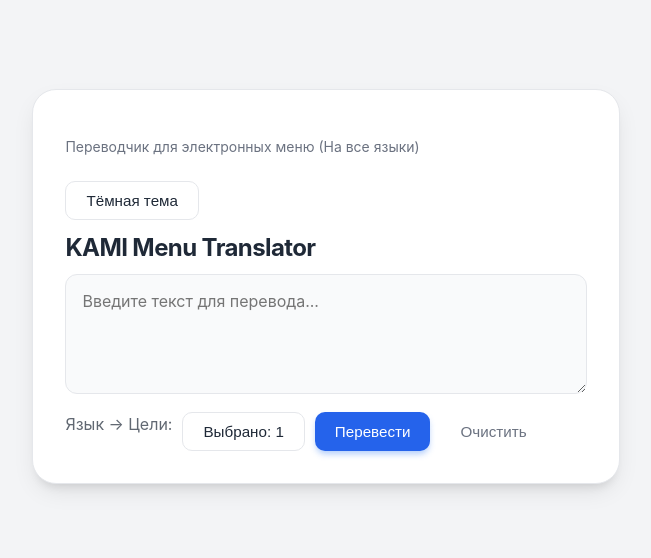
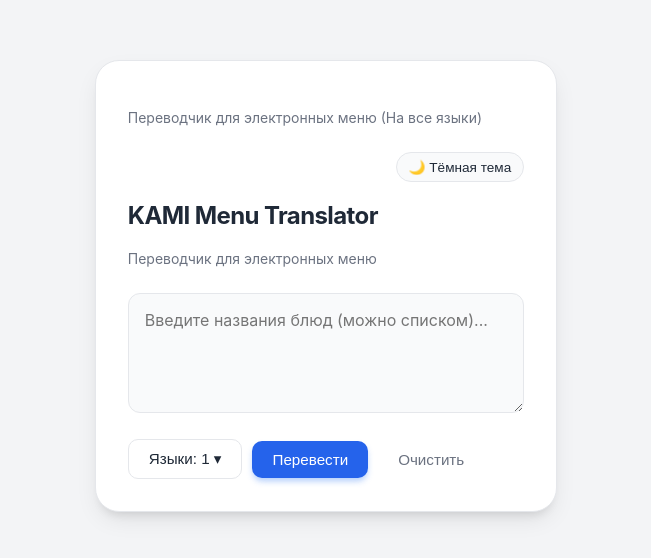
Before and after one commit to su1tik/ai-menu-translator, a React (Vite) app: page / in a window 1280 px wide. Shown: the part 114-672 px from the top of the page, without its empty margins (334-985 px from the left). Built offline with nearby package versions, Linux system fonts and the light colour scheme.

Commit message:
Обновление полностью translator.jsx файла

```diff
--- a/src/components/Translator.jsx
+++ b/src/components/Translator.jsx
@@ -1,4 +1,5 @@
 import { useState, useEffect } from "react";
+import { lightTheme, darkTheme } from "../themes"; // Импортируем цвета
 
 export default function Translator() {
   const [text, setText] = useState("");
@@ -9,17 +10,25 @@ export default function Translator() {
   const [showDropdown, setShowDropdown] = useState(false);
   const [theme, setTheme] = useState("light");
 
+  // 1. Инициализация темы при загрузке
   useEffect(() => {
     const saved = localStorage.getItem("theme") || "light";
     setTheme(saved);
-    document.body.classList.toggle("dark", saved === "dark");
   }, []);
 
+  // 2. ПРИМЕНЕНИЕ ТЕМЫ: При каждом изменении theme красим сайт
+  useEffect(() => {
+    const themeObj = theme === "light" ? lightTheme : darkTheme;
+
+    Object.keys(themeObj).forEach((key) => {
+      document.documentElement.style.setProperty(key, themeObj[key]);
+    });
+
+    localStorage.setItem("theme", theme);
+  }, [theme]);
+
   const toggleTheme = () => {
-    const next = theme === "light" ? "dark" : "light";
-    setTheme(next);
-    localStorage.setItem("theme", next);
-    document.body.classList.toggle("dark", next === "dark");
+    setTheme((prev) => (prev === "light" ? "dark" : "light"));
   };
 
   const languages = [
@@ -83,58 +92,41 @@ export default function Translator() {
 
     setLoading(true);
     setError("");
-    setTranslations({}); // Очищаем старые переводы
+    setTranslations({});
 
     const source = detectLanguageImproved(text);
-    // const apiUrl = import.meta.env.VITE_API_URL || "http://localhost:5000";
-    const apiUrl = "";
+    const apiUrl = ""; // Работаем через Vercel API
 
     try {
-      // Проходим по каждому языку по очереди
-      for (const [index, target] of targets.entries()) {
-        // Пауза перед запросом (кроме самого первого), чтобы не злить Google
-        // Увеличили до 1500мс (1.5 сек) для надежности
-        if (index > 0) {
-          await new Promise((resolve) => setTimeout(resolve, 1500));
-        }
-
+      // 3. УСКОРЕНИЕ: Запускаем все переводы параллельно (без задержек)
+      const promises = targets.map(async (target) => {
         try {
           const res = await fetch(`${apiUrl}/api/translate`, {
             method: "POST",
             headers: { "Content-Type": "application/json" },
-            body: JSON.stringify({
-              text,
-              source,
-              target,
-            }),
+            body: JSON.stringify({ text, source, target }),
           });
 
           const json = await res.json();
 
-          // Если сервер вернул ошибку (например, лимит), показываем её
-          if (json.error) {
-            throw new Error(json.error);
-          }
+          if (json.error) throw new Error(json.error);
 
-          let output = json.translation;
-          if (!output) output = "Ошибка сервера (пустой ответ)";
-
+          let output = json.translation || "Ошибка сервера";
           if (target === "tr") output = toLatin(output);
 
-          // Обновляем состояние СРАЗУ, не дожидаясь остальных языков
+          // Обновляем UI сразу по готовности каждого языка
+          setTranslations((prev) => ({ ...prev, [target]: output }));
+        } catch (err) {
+          console.error(`Ошибка ${target}:`, err);
           setTranslations((prev) => ({
             ...prev,
-            [target]: output,
-          }));
-        } catch (err) {
-          console.error(`Ошибка для языка ${target}:`, err);
-          // Записываем ошибку в поле перевода, чтобы было видно, что пошло не так
-          setTranslations((prev) => ({
-            ...prev,
-            [target]: "Не удалось перевести (попробуйте позже)",
+            [target]: "Не удалось перевести",
           }));
         }
-      }
+      });
+
+      // Ждем завершения всех запросов
+      await Promise.all(promises);
     } catch (globalErr) {
       setError("Общая ошибка приложения");
     } finally {
@@ -144,47 +136,47 @@ export default function Translator() {
 
   const handleCopy = (text) => {
     navigator.clipboard.writeText(text);
-    const btn = document.activeElement;
-    btn.classList.add("copied");
-    setTimeout(() => btn.classList.remove("copied"), 800);
   };
 
   return (
     <div>
-      <button
-        onClick={toggleTheme}
-        className="btn btn-secondary"
-        style={{ marginBottom: 10 }}>
-        {theme === "light" ? "Тёмная тема" : "Светлая тема"}
-      </button>
+      {/* Кнопка смены темы справа сверху */}
+      <div style={{ display: "flex", justifyContent: "flex-end" }}>
+        <button onClick={toggleTheme} className="theme-toggle-btn">
+          {theme === "light" ? "🌙 Тёмная тема" : "☀️ Светлая тема"}
+        </button>
+      </div>
 
       <h2>KAMI Menu Translator</h2>
+      <p className="small">Переводчик для электронных меню</p>
 
       <textarea
-        rows={4}
         className="input-box"
-        placeholder="Введите текст для перевода..."
+        placeholder="Введите названия блюд (можно списком)..."
         value={text}
         onChange={(e) => setText(e.target.value)}
       />
 
       <div
-        style={{ marginTop: 12, display: "flex", gap: 10, flexWrap: "wrap" }}>
-        <span style={{ opacity: 0.7 }}>Язык → Цели:</span>
-
+        style={{
+          marginTop: 20,
+          display: "flex",
+          gap: 10,
+          flexWrap: "wrap",
+          alignItems: "center",
+        }}>
         <div style={{ position: "relative" }}>
           <button
             className="btn btn-secondary"
             onClick={() => setShowDropdown((prev) => !prev)}>
-            {targets.length > 0
-              ? `Выбрано: ${targets.length}`
-              : "Выбрать языки"}
+            {targets.length > 0 ? `Языки: ${targets.length}` : "Выбрать языки"}{" "}
+            ▾
           </button>
 
           {showDropdown && (
             <div className="dropdown">
               {languages.map((l) => (
-                <label key={l.code} style={{ display: "flex", gap: 6 }}>
+                <label key={l.code}>
                   <input
                     type="checkbox"
                     checked={targets.includes(l.code)}
@@ -201,7 +193,7 @@ export default function Translator() {
           className="btn btn-primary"
           onClick={handleTranslate}
           disabled={loading}>
-          {loading ? "Перевожу..." : "Перевести"}
+          {loading ? "Переводим..." : "Перевести"}
         </button>
 
         <button
@@ -217,6 +209,7 @@ export default function Translator() {
 
       {error && <div style={{ marginTop: 12, color: "#ef4444" }}>{error}</div>}
 
+      {/* Вывод результатов */}
       {Object.keys(translations).length > 0 && (
         <div className="result-block">
           {Object.entries(translations).map(([lang, result]) => {
@@ -229,18 +222,31 @@ export default function Translator() {
                   style={{
                     display: "flex",
                     justifyContent: "space-between",
-                    alignItems: "flex-start",
+                    alignItems: "center",
                     marginBottom: 8,
                   }}>
                   <span className="result-title">{langName}</span>
                   <button
-                    onClick={() => handleCopy(result)}
-                    className="copy-btn btn btn-primary"
-                    style={{ padding: "4px 10px", fontSize: "0.8rem" }}>
+                    onClick={(e) => {
+                      handleCopy(result);
+                      // Визуальный эффект смены текста на кнопке
+                      const originalText = e.target.innerText;
+                      e.target.innerText = "Скопировано!";
+                      e.target.classList.add("copied");
+                      setTimeout(() => {
+                        e.target.innerText = "Копировать";
+                        e.target.classList.remove("copied");
+                      }, 1000);
+                    }}
+                    className="btn btn-primary"
+                    style={{
+                      padding: "4px 12px",
+                      fontSize: "0.75rem",
+                      height: "auto",
+                    }}>
                     Копировать
                   </button>
                 </div>
-
                 <div className="result-text">{result}</div>
               </div>
             );
```
